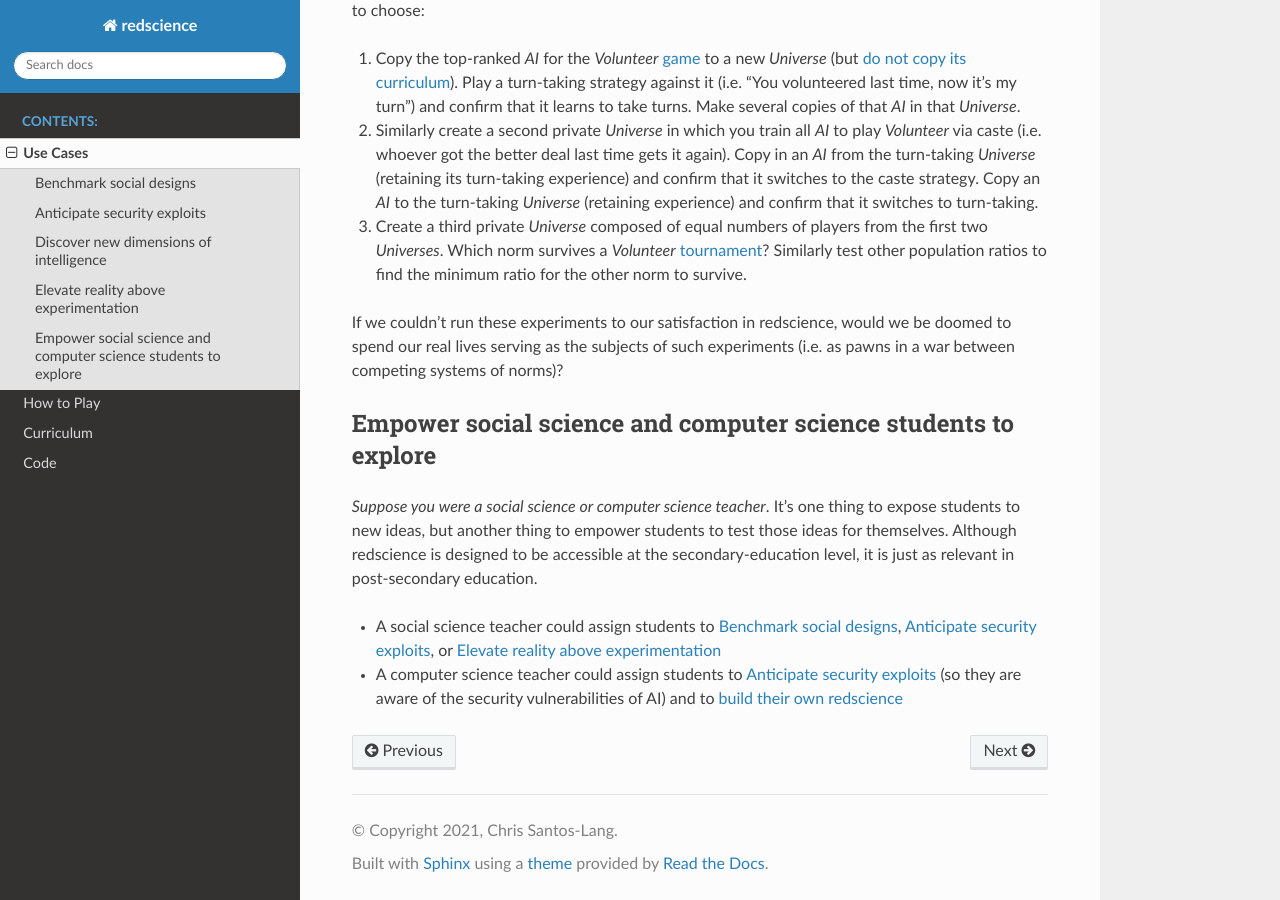
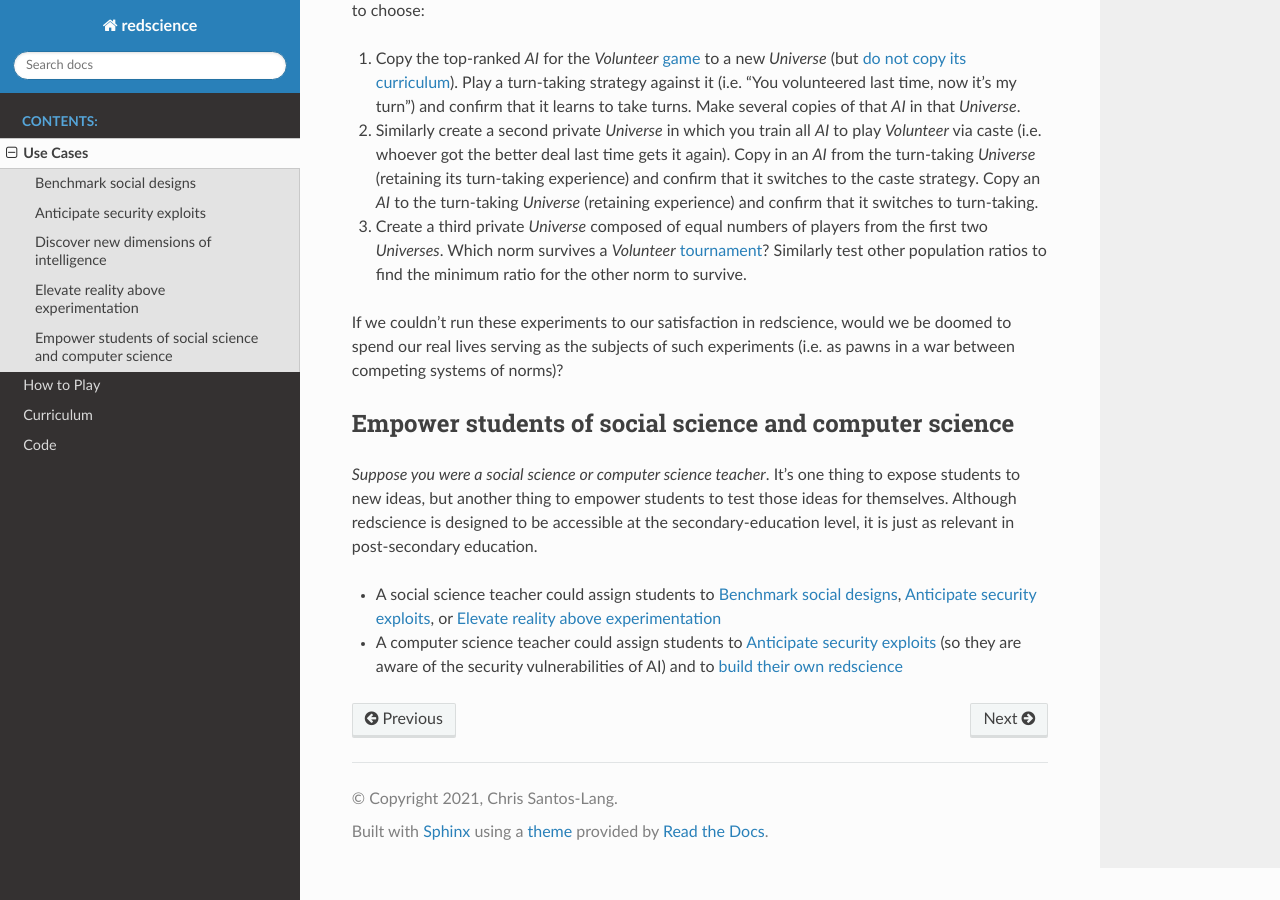
Before and after one commit to ChrisSantosLang/redscience, a Sphinx documentation site: the page built from docs/source/usecases.rst, in a window 1280 px wide and 900 px high, scrolled down 2464 px. Built offline with Sphinx 7.4.7 and the Read the Docs theme 2.0.0, drawn with Linux system fonts in a browser that asks for light colours.

Commit message:
Update usecases.rst

```diff
--- a/docs/source/usecases.rst
+++ b/docs/source/usecases.rst
@@ -141,8 +141,8 @@ would we be doomed to spend our real lives serving as the subjects of
 such experiments (i.e. as pawns in a war between competing systems of
 norms)?
 
-Empower social science and computer science students to explore
----------------------------------------------------------------
+Empower students of social science and computer science
+-------------------------------------------------------
 
 *Suppose you were a social science or computer science teacher*. It's one thing
 to expose students to new ideas, but another thing to empower students to test
```
